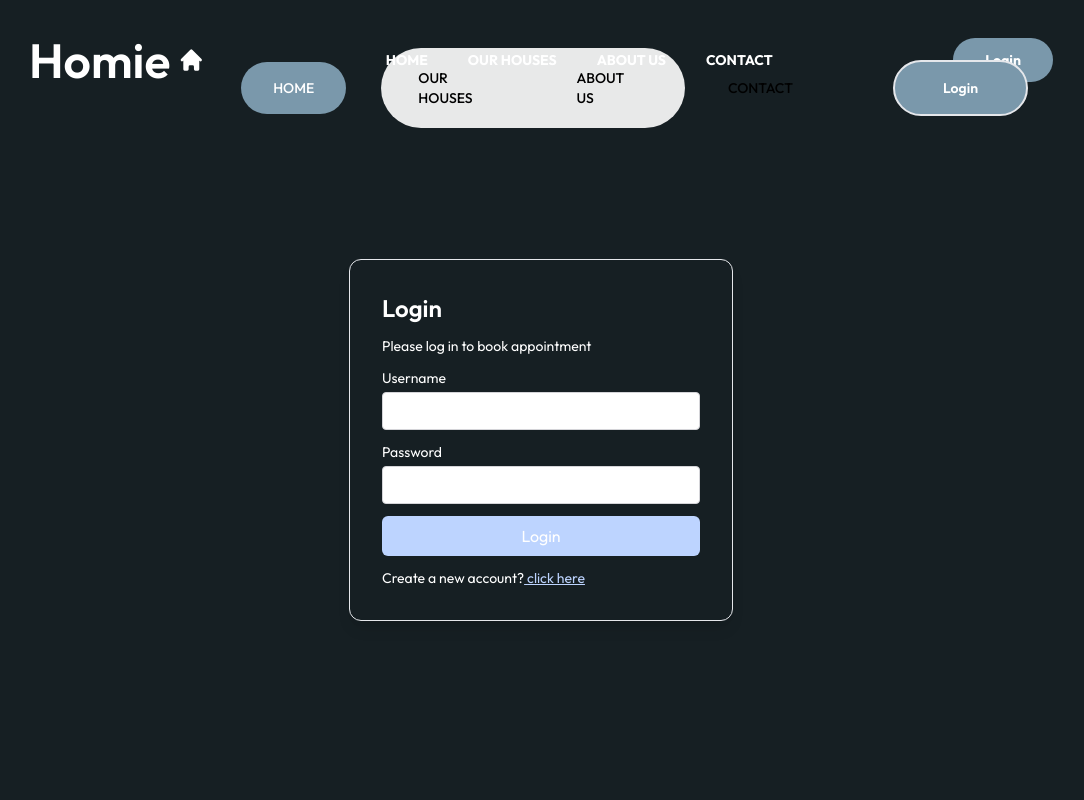
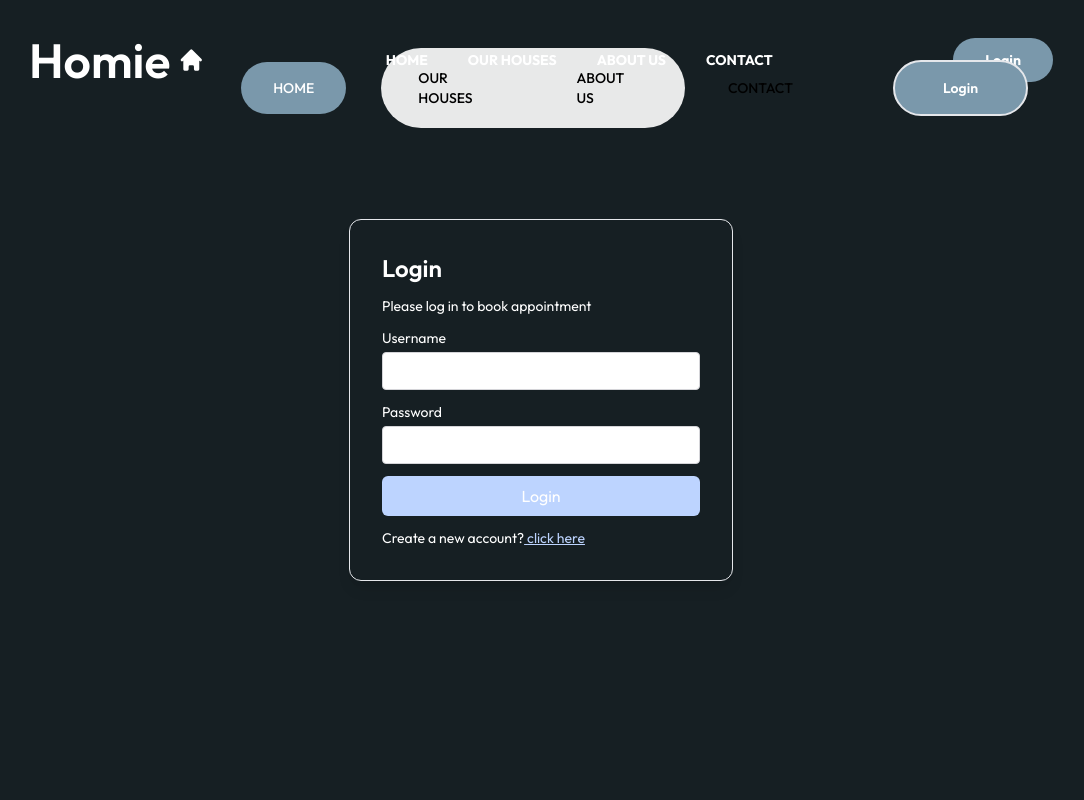
Before and after one commit to PM371/Homie, a React (Vite) app in the folder frontend/: page /SignUp in a window 1280 px wide. Shown: the top 800 px of the page, without its empty margins (99-1183 px from the left). Built offline with nearby package versions, Linux system fonts and the light colour scheme.

Commit message:
edit login page

```diff
--- a/frontend/src/pages/Auth.jsx
+++ b/frontend/src/pages/Auth.jsx
@@ -64,7 +64,7 @@ const Auth = () => {
       <div className='mx-4 sm:mx-[10%] mt-5'>
         <Navbar />
       <form
-          className="min-h-[80vh] flex items-center"
+          className="min-h-[70vh] flex items-center"
           onSubmit={state === "Sign Up" ? handleSignup : handleLogin}
       >
 
```
